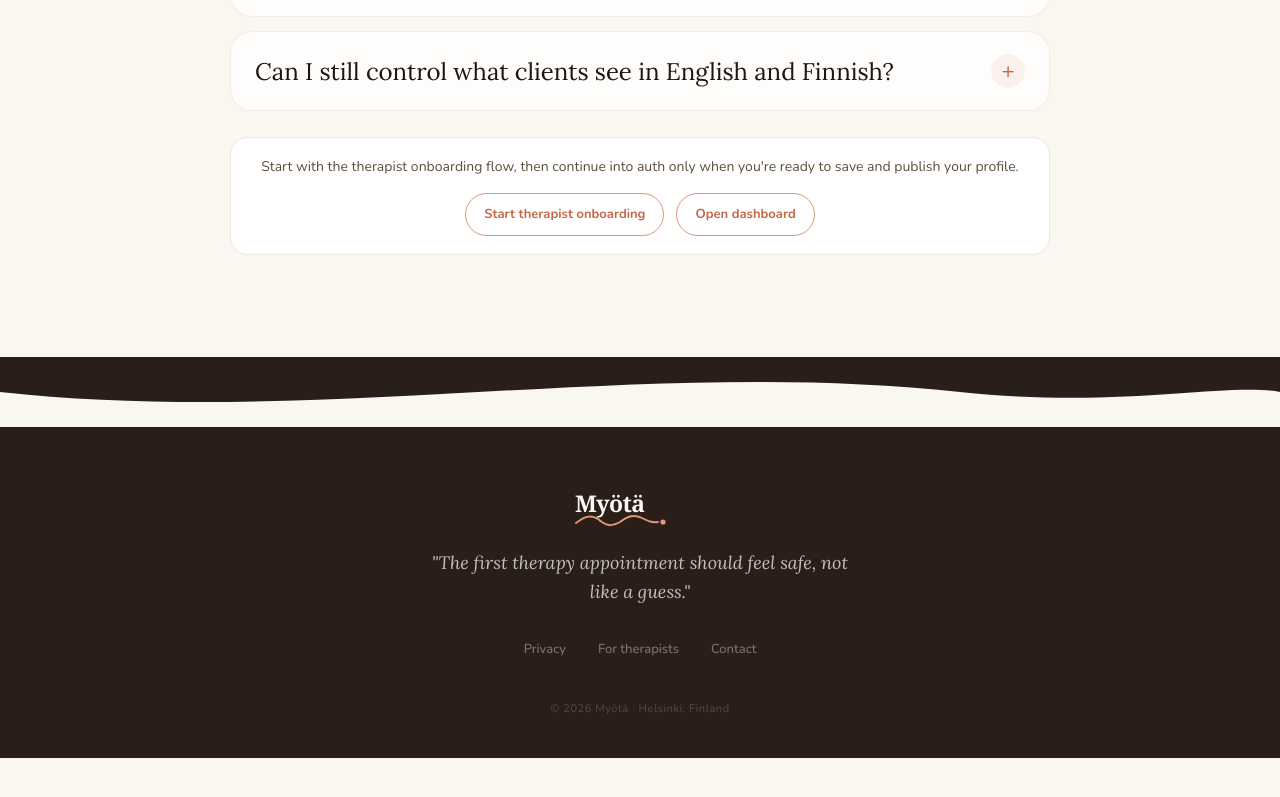
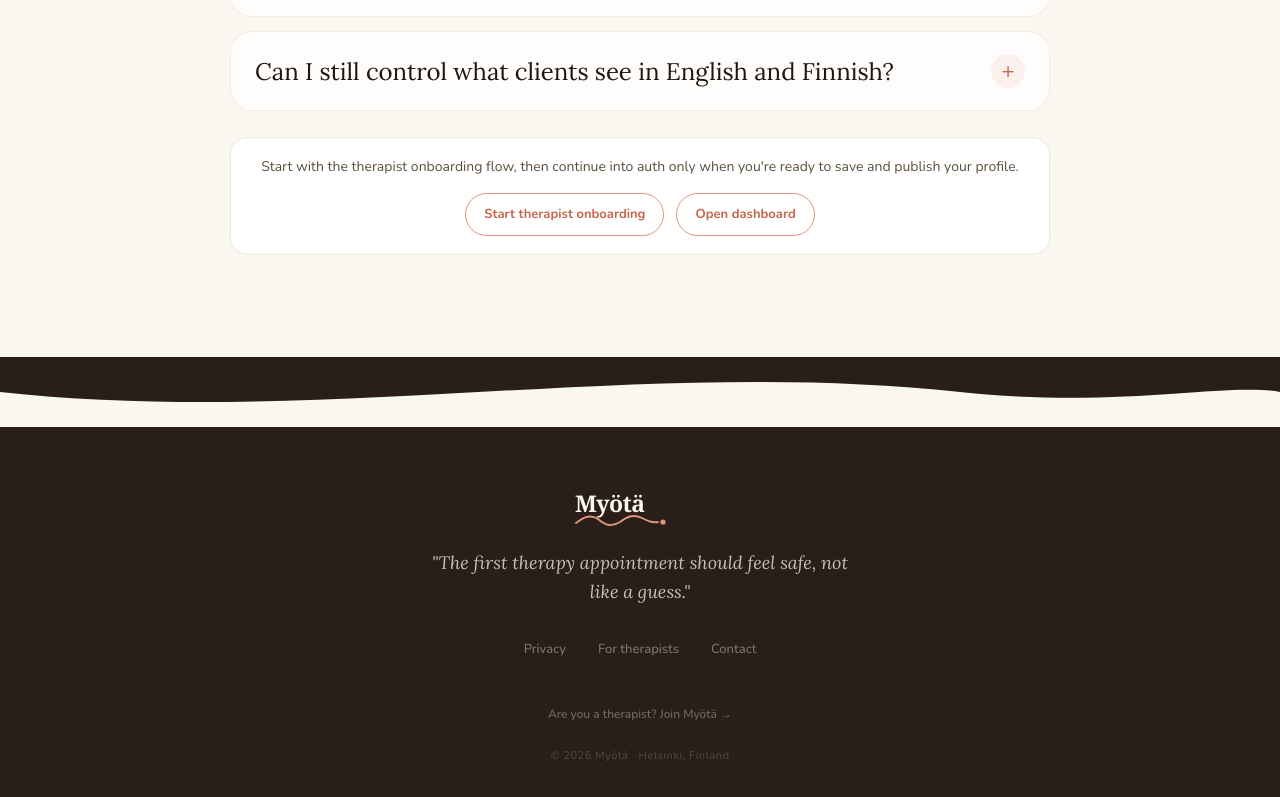
Before and after one commit to Tilapit/aitomyota, a React (Vite) app: page /en/for-therapists in a window 1280 px wide. Shown: the part 4133-4930 px from the top of the page. Before the commit the page ends 4891 px from the top, so only its background shows below. Built offline with nearby package versions, Linux system fonts and the light colour scheme; no server answers.

Commit message:
ux: remove audience toggle from hero, add subtle therapist footer link

```diff
--- a/src/components/layout/Footer.tsx
+++ b/src/components/layout/Footer.tsx
@@ -67,6 +67,29 @@ const Footer: React.FC<{ locale: Locale }> = ({ locale }) => {
             ))}
           </div>
 
+          <div style={{ marginBottom: "20px" }}>
+            <Link
+              to={routePaths.therapistLanding(locale)}
+              style={{
+                fontSize: "12px",
+                color: "rgba(250,246,240,0.35)",
+                textDecoration: "none",
+                fontWeight: 500,
+                transition: "color 0.2s",
+              }}
+              onMouseEnter={(event) => {
+                event.currentTarget.style.color = "rgba(250,246,240,0.65)";
+              }}
+              onMouseLeave={(event) => {
+                event.currentTarget.style.color = "rgba(250,246,240,0.35)";
+              }}
+            >
+              {locale === "fi"
+                ? "Oletko terapeutti? Liity Myötään →"
+                : "Are you a therapist? Join Myötä →"}
+            </Link>
+          </div>
+
           <div style={{ fontSize: "11px", color: "rgba(250,246,240,0.2)", letterSpacing: "0.05em" }}>
             © 2026 Myötä · Helsinki, Finland
           </div>
--- a/src/components/sections/HeroSection.tsx
+++ b/src/components/sections/HeroSection.tsx
@@ -1,8 +1,6 @@
 import React, { useEffect, useRef } from "react";
 import { useTranslation } from "react-i18next";
 import heroBg from "../../assets/hero-bg.webp";
-import AudienceTabs from "../layout/AudienceTabs";
-import { useCurrentLocale } from "../../hooks/useCurrentLocale";
 
 interface HeroSectionProps {
   onOpenQuiz: () => void;
@@ -10,7 +8,6 @@ interface HeroSectionProps {
 
 const HeroSection: React.FC<HeroSectionProps> = ({ onOpenQuiz }) => {
   const { t } = useTranslation("landing-client");
-  const locale = useCurrentLocale();
   const statsRef = useRef<HTMLDivElement>(null);
   const stats = t("hero.stats", { returnObjects: true }) as Array<{ num: string; label: string }>;
 
@@ -75,8 +72,6 @@ const HeroSection: React.FC<HeroSectionProps> = ({ onOpenQuiz }) => {
           }}
         >
           <div style={{ maxWidth: "700px", width: "100%" }}>
-          <AudienceTabs locale={locale} active="client" />
-
           <h1
             style={{
               fontFamily: "Lora, serif",
```
